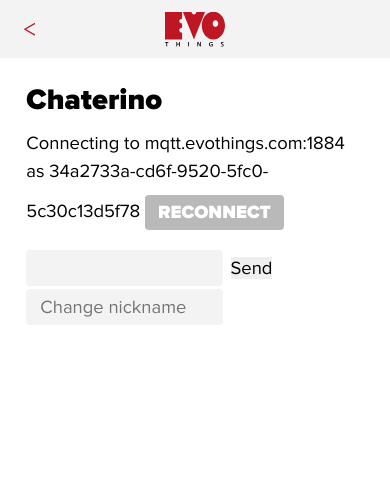
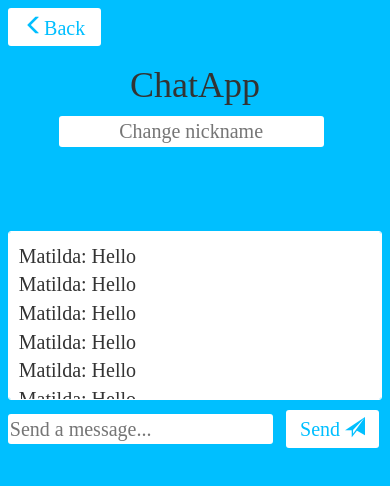
Before and after one commit to Kahevajo/mqtt-lab4, a plain HTML site: page index.html in a window 390 px wide. Drawn offline with nearby package versions, Linux system fonts and the light colour scheme; some packages are replaced by stand-ins of ours.

Commit message:
Initial css

```diff
--- a/app.js
+++ b/app.js
@@ -83,6 +83,7 @@ app.setupChat = function () {
       var msg = JSON.stringify({
         name: app.nickName, message: usermessage.value})
       app.publish(msg)
+      document.getElementById('usermessage').value = '';
     }
   })
 }
@@ -120,19 +121,22 @@ app.unsubscribe = function () {
 app.onMessageArrived = function (message) {
   // here put message in new div as child
   console.log("Received json: " + message)
+  console.log(app.color + "app color")
 
   var o = JSON.parse(message.payloadString)
 
   if(o.message.includes('@' + app.nickName)) {
-    var mess = document.createElement("div")
-    mess.innerHTML = o.name + ": " + o.message
+    var message = document.createElement("div")
+    message.innerHTML = o.name + ": " + o.message
+    message.style.color = app.color;
     app.chatbox.appendChild(mess)
     console.log("Appended: " + mess.innerHTML)
   } else if(!o.message.includes('@')) {
-    var mess = document.createElement("div")
-    mess.innerHTML = o.name + ": " + o.message
-    app.chatbox.appendChild(mess)
-    console.log("Appended: " + mess.innerHTML)
+    var message = document.createElement("div")
+    message.innerHTML = o.name + ": " + o.message
+    message.style.color = app.color;
+    app.chatbox.appendChild(message)
+    console.log("Appended: " + message.innerHTML)
   }
 
 }
--- a/index.html
+++ b/index.html
@@ -7,22 +7,11 @@
 
 	<title>EMQTT Painter</title>
 
-	<style>
-		@import 'ui/css/evothings-app.css';
-		body
-		{
-				display:table;
-				overflow:hidden;
-		}
-		div
-		{
-				display:table-row;
-		}
-		div+ div
-		{
-				height:100%;
-		}
-	</style>
+	<!-- Bootstrap -->
+	<link rel="stylesheet" href="https://maxcdn.bootstrapcdn.com/bootstrap/3.3.7/css/bootstrap.min.css" integrity="sha384-BVYiiSIFeK1dGmJRAkycuHAHRg32OmUcww7on3RYdg4Va+PmSTsz/K68vbdEjh4u" crossorigin="anonymous">
+
+	<link rel="stylesheet" href="style.css"/>
+
 
 	<script>
 	// Redirect console.log to Evothings Workbench.
@@ -35,30 +24,32 @@
 </head>
 
 <body ontouchstart=""><!-- ontouchstart="" enables low-delay CSS transitions. -->
+	<button class="back" onclick="history.back()"><span class="glyphicon glyphicon-menu-left">Back</span></button>
 	<header>
-		<button class="back" onclick="history.back()">
-			<img src="ui/images/arrow-left.svg">
-		</button>
-		<img class="logotype" src="ui/images/logo.svg" alt="Evothings">
+		<h1>ChatApp</h1>
+		<input id="nickName" name="nickName" type="text" placeholder="Change nickname">
+
 	</header>
 
-	<h1>Chaterino</h1>
 
-	<p>
+	<div class="connection">
 		<span id="info">Not Connected</span>
 		<button id="connect" onclick="app.setupConnection();">Reconnect</button>
-	</p>
+	</div>
 
 	<div class="dummy"></div>
 	<div class="chatroom-container">
-		<div id="chatbox"></div>
-		<form id="form" action="">
-			<input id="usermessage" name="usermessage" type="text">
-			<input id="sendmessage" name="sendmessage" type="button" value="Send">
-		</form>
-		<form id="nickname" action="">
-			<input id="nickName" name="nickName" type="text" placeholder="Change nickname">
-		</form>
+		<div id="chatbox">
+			<div>Matilda: Hello</div>
+			<div>Matilda: Hello</div>
+			<div>Matilda: Hello</div>
+			<div>Matilda: Hello</div>
+			<div>Matilda: Hello</div>
+			<div>Matilda: Hello</div>
+
+		</div>
+		<input id="usermessage" name="usermessage" type="text" placeholder="Send a message...">
+		<button id="sendmessage" name="sendmessage" >Send <span class="glyphicon glyphicon-send"></span></button>
 	</div>
 	<script src="libs/mqttws/mqttws.js"></script>
 	<script src="libs/jquery/jquery.js"></script>
--- /dev/null
+++ b/style.css
@@ -0,0 +1,54 @@
+body{
+background: rgb(0, 191, 255);
+font-family: Futura;
+font-size: 20px;
+padding: 2vw;
+}
+
+input{
+border: 0px;
+border-radius: 3px;
+background: #FFF;
+width: 68vw;
+margin-right: 2vw;
+}
+
+#nickName{
+text-align: center;
+}
+
+button{
+border: 0px;
+border-radius: 3px;
+background: #FFF;
+color: rgb(0, 191, 255);
+padding: 5px;
+width: 24vw;
+
+}
+
+header{
+text-align: center;
+margin-bottom: 10vh;
+}
+
+.back{
+font-family: Futura;
+}
+
+#chatbox{
+border-radius: 3px;
+background: #FFF;
+padding: 10px;
+margin-top: 10px;
+margin-bottom: 10px;
+border: 1px solid #FFF;
+font-size: 20px;
+height: 20vh;
+width: 100%;
+overflow-y: scroll;
+}
+
+.connection{
+display: none;
+}
```
